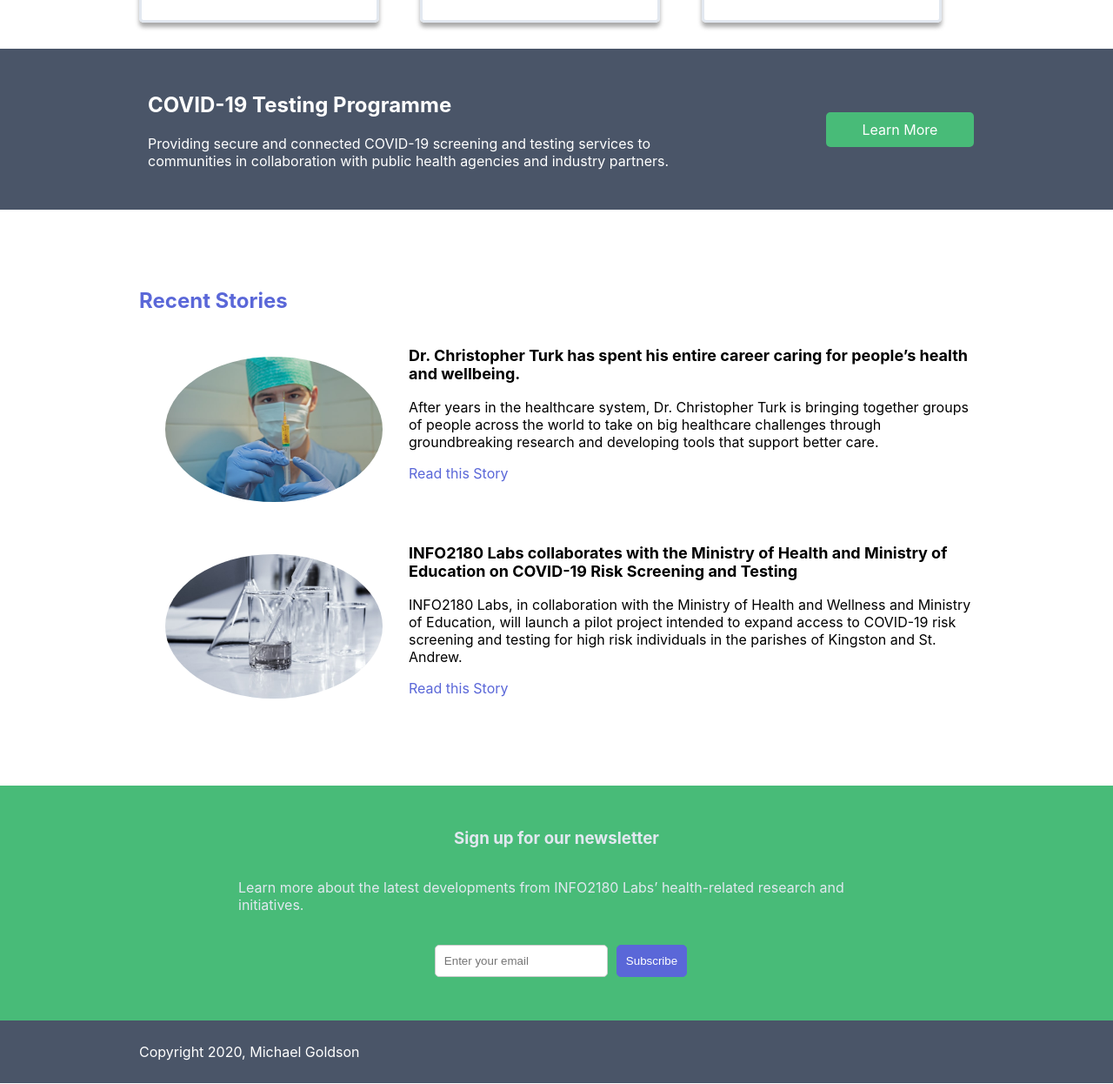
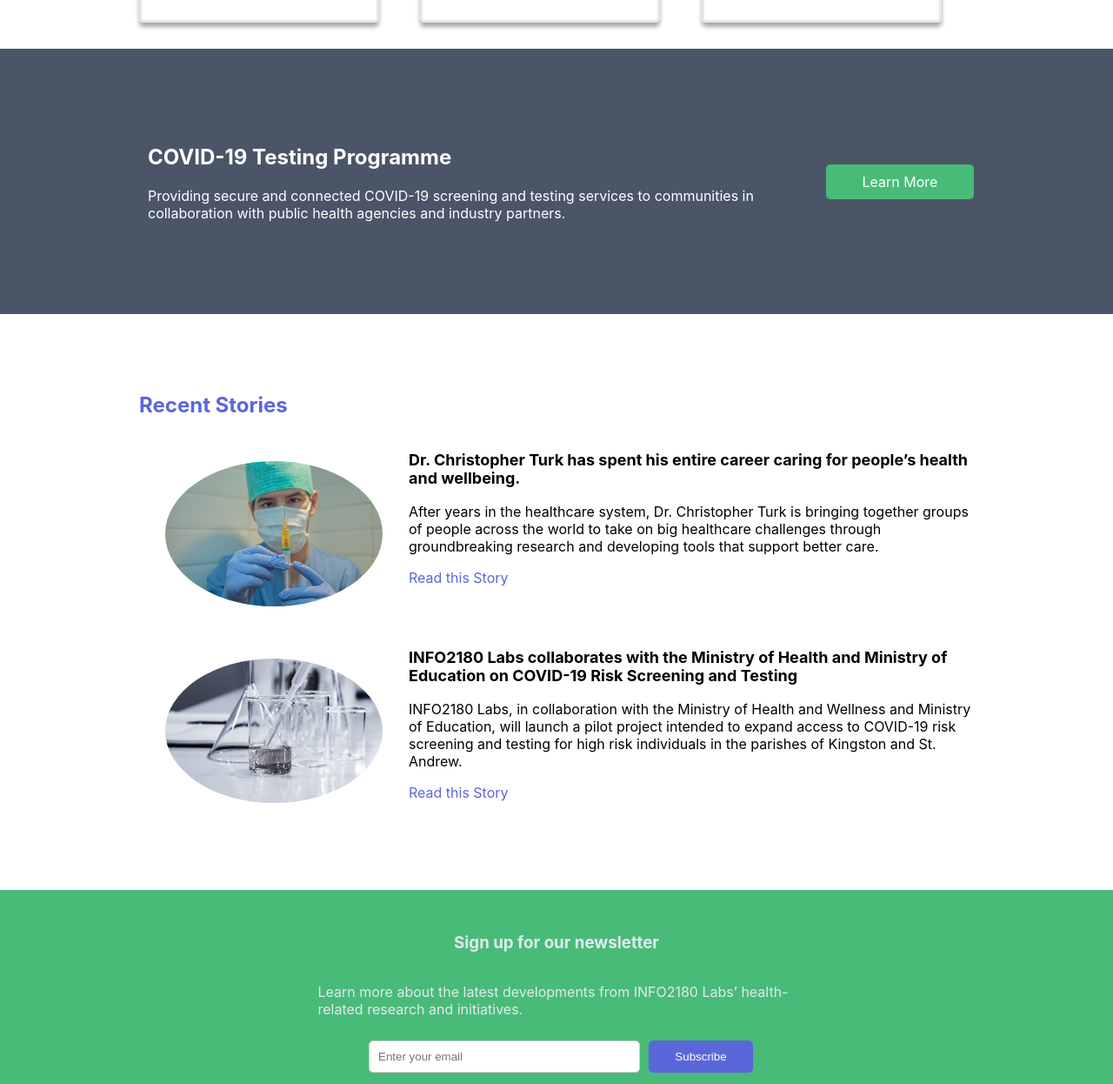
Before and after one commit to KOUGD7/info2180-project1, a plain HTML site: page index.html in a window 1280 px wide. Shown: the part 873-2119 px from the top of the page at 87% size. Drawn offline with Linux system fonts and the light colour scheme.

Commit message:
CSS Update

```diff
--- a/styles.css
+++ b/styles.css
@@ -191,7 +191,7 @@ header .container{
     flex-direction: row;
     align-items: center;
     justify-content: space-between;
-    padding: 20px;
+    padding: 80px;
 }
 
 .testing .container div{
@@ -199,7 +199,7 @@ header .container{
 }
 
 .testing .container div:nth-of-type(1) {
-    flex-basis: 600px;
+    flex-basis: 700px;
     color: white;
   }
 
@@ -222,9 +222,8 @@ header .container{
 .newsletter .container{
     display: flex;
     flex-direction: column;
-    justify-content: center;
     align-items: center;
-    width: 60%;
+    width: 45%;
 }
 
 .newsletter .btn{
@@ -234,6 +233,7 @@ header .container{
     display: inline-block;
     border: 1px solid #5A67D8;
     border-radius: 5px;
+    width: 120px;
 }
 
 input[type=email], select {
@@ -241,6 +241,7 @@ input[type=email], select {
     display: inline-block;
     border: 1px solid #ccc;
     border-radius: 5px;
+    width: 290px;
   }
 
 form{
@@ -248,7 +249,6 @@ form{
     flex-direction: row;
     align-items: center;
     justify-content: center;
-    padding: 10px;
 }
 
 .form-group{
```
